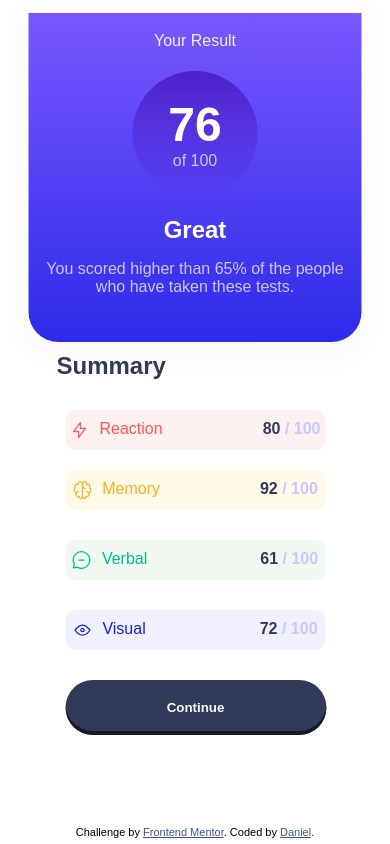
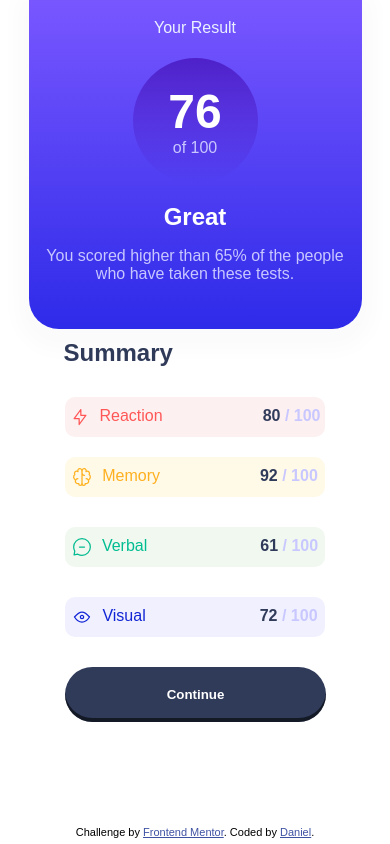
Before and after one commit to Dane129/results-summary-component, a plain HTML site: page index.html in a window 390 px wide. Drawn offline with Linux system fonts and the light colour scheme.

Commit message:
Fixing position and footer

```diff
--- a/styles/style.scss
+++ b/styles/style.scss
@@ -30,12 +30,12 @@ body {
 
 main {
     display: flex;
+    justify-content: center;
+    align-items: center;
     position: absolute;
     transform: translate(-50%, -50%);
     left: 50%;
     top: 50%;
-    justify-content: center;
-    align-items: center;
 
     .card1 {
         display: flex;
@@ -198,7 +198,7 @@ span {
 .subtitle {
     margin-bottom: 0px;
     margin-top: 50px;
-    padding-left: 28px;
+    padding-left: 35px;
     color: $Darkgrayblue
 }
 
@@ -234,6 +234,8 @@ button:active {
         flex-direction: column;
         width: unset;
         height: unset;
+        position: unset;
+        transform: unset;
 
         .card1 {
             left: unset;
@@ -273,10 +275,10 @@ button:active {
 }
 
 footer {
-    position: absolute;
+    position: fixed;
     transform: translate(-50%, -50%);
+    bottom: 0;
     left: 50%;
-    bottom: 0;
     width: 100vw;
     display: flex;
     justify-content: center;
```
Also changed, not shown: styles/style.css, 1 other file.
